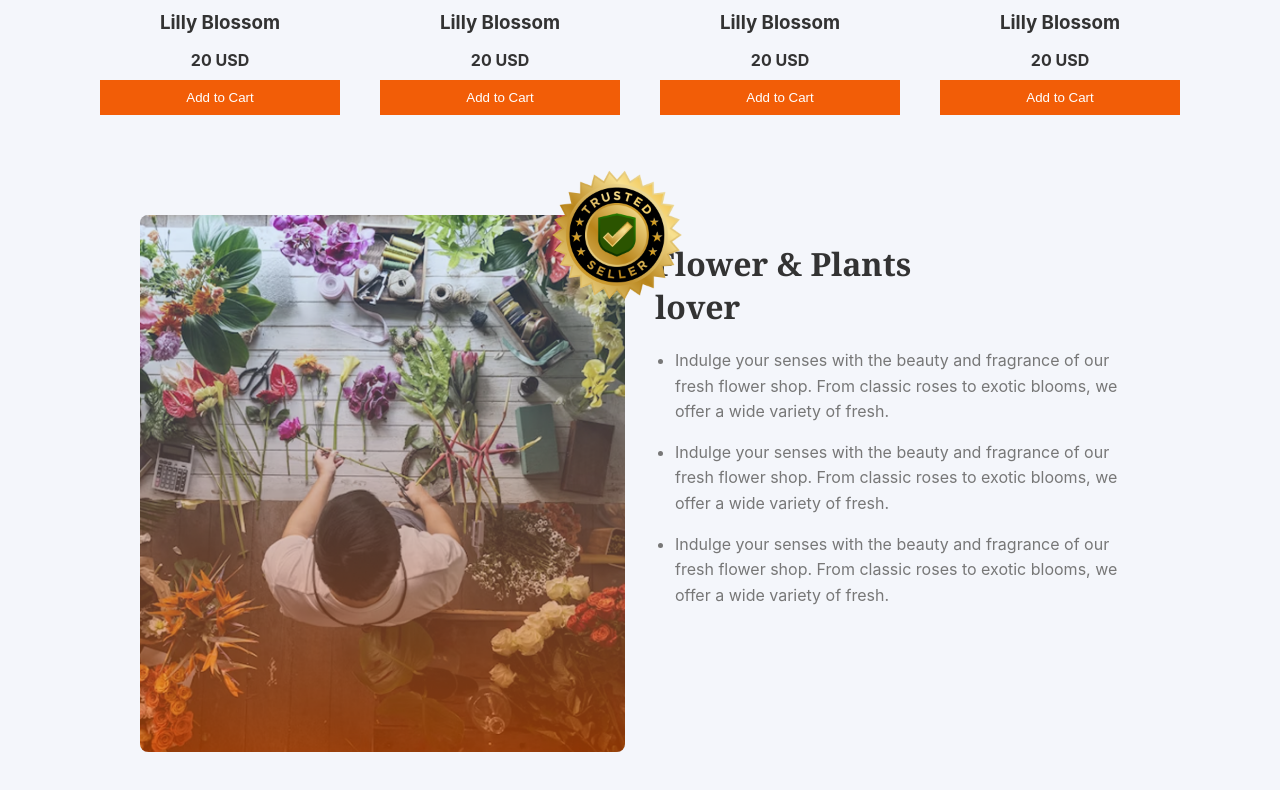
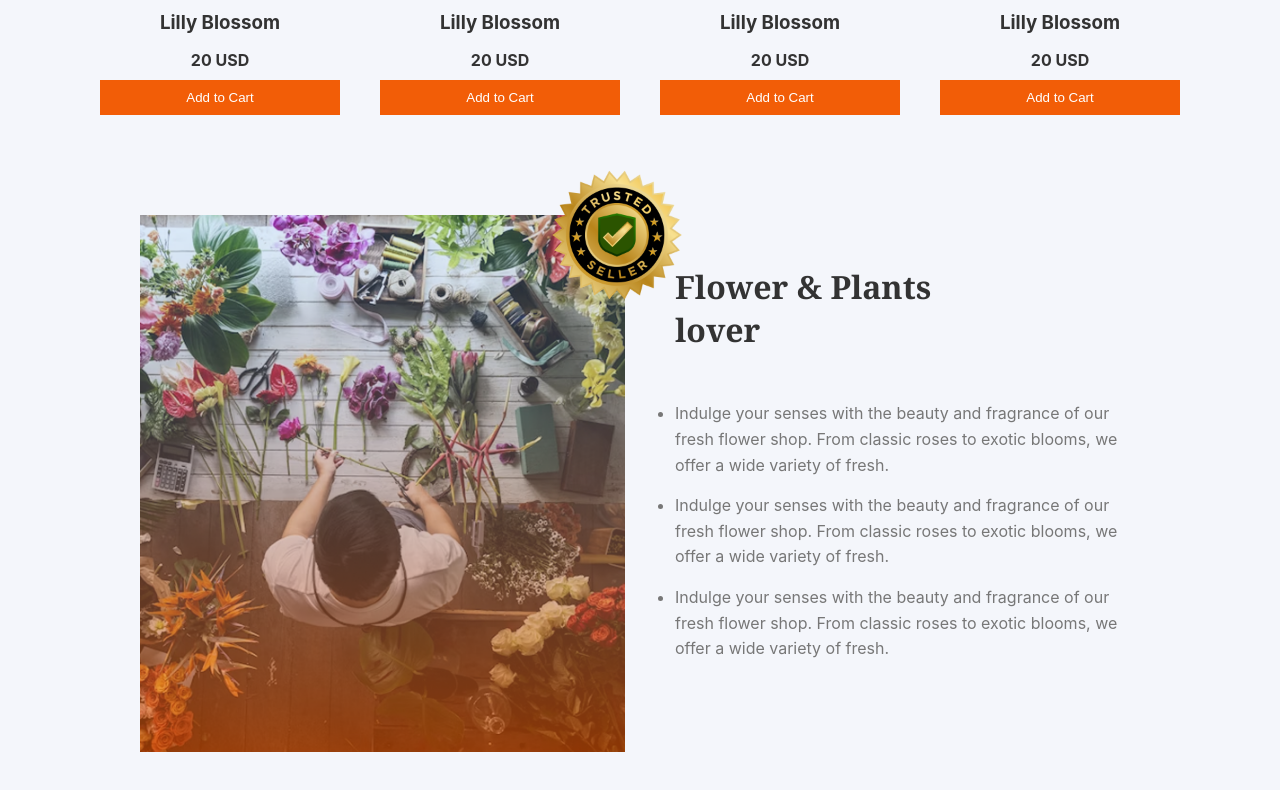
Before and after one commit to Shahed-42/Assignment-02, a plain HTML site: page index.html in a window 1280 px wide. Shown: the part 1728-2518 px from the top of the page. Drawn offline with Linux system fonts and the light colour scheme.

Commit message:
fixed problem

```diff
--- a/Assets/styles.css
+++ b/Assets/styles.css
@@ -173,7 +173,6 @@ body {
 
 .feature-img {
   width: 100%;
-  border-radius: 8px;
 }
 
 .badge-img {
@@ -191,11 +190,11 @@ body {
 
 .lover-text-content h2 {
   font-size: 2em;
-  margin-bottom: 20px;
+  margin: 50px 20px;
 }
 
 .lover-text-content ul {
-  list-style: disc;
+  /* list-style: disc; */
   padding-left: 20px;
   color: #777;
 }
```
